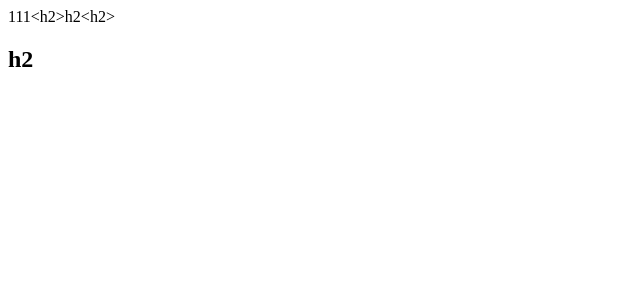
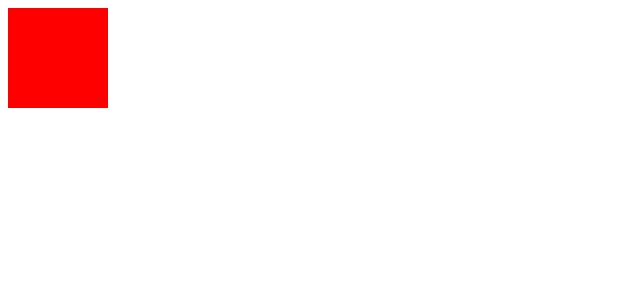
Before and after one commit to Jaunty-Liu/vue, a Vue app: page / in a window 1280 px wide. Shown: the top 300 px of the page, without its empty margins (0-640 px from the left). Built offline with nearby package versions, Linux system fonts and the light colour scheme.

Commit message:
vue3v-bind结合class

```diff
--- a/src/App.vue
+++ b/src/App.vue
@@ -1,17 +1,31 @@
 <template>
-  <span>111</span>
-  <span>{{h2}}</span>
-  <span v-html="h2"></span>
+	<div class="static" :class="[activeClass, errorClass]"></div>
 </template>
 
 <script>
-
 export default {
-  name: 'App',
-  data(){
-    return{
-      h2: "<h2>h2<h2>"
-    }
-  }
+	name: 'App',
+	data(){
+		return{
+			activeClass: 'active',
+			errorClass: 'error'
+		}
+	}
 }
 </script>
+
+<style>
+	.static {
+		font-size: 20px;
+	}
+
+	.active {
+		width: 100px;
+		height: 100px;
+		background: red;
+	}
+
+	.error {
+		color: blue;
+	}
+</style>
```
